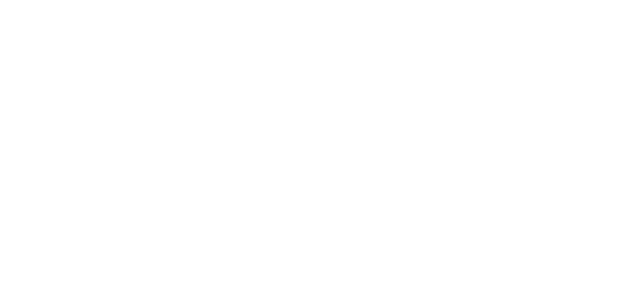
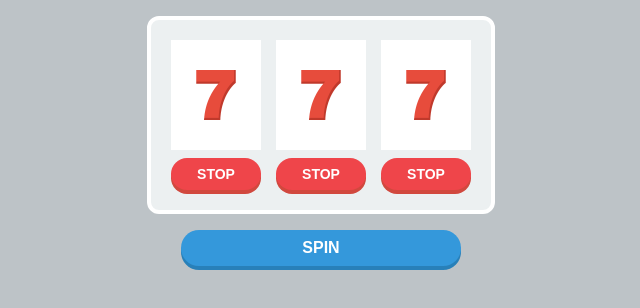
Before and after one commit to taku06mura/javascript_app, a plain HTML site: page SlotMachine/index.html in a window 1280 px wide. Shown: the whole page, without its empty margins (319-959 px from the left). Drawn offline with Linux system fonts and the light colour scheme.

Commit message:
add markup

```diff
--- /dev/null
+++ b/SlotMachine/css/styles.css
@@ -0,0 +1,50 @@
+body {
+  background: #bdc3c7;
+  font-size: 16px;
+  font-weight: bold;
+  font-family: Arial, sans-serif;
+}
+
+main {
+  width: 300px;
+  background: #ecf0f1;
+  padding: 20px;
+  border: 4px solid #fff;
+  border-radius: 12px;
+  margin: 16px auto;
+  display: flex;
+  justify-content: space-between;
+}
+
+.panel img {
+  width: 90px;
+  height: 110px;
+  margin-bottom: 4px;
+}
+
+.stop {
+  cursor: pointer;
+  width: 90px;
+  height: 32px;
+  background: #ef454a;
+  box-shadow: 0 4px 0 #d1483e;
+  border-radius: 16px;
+  line-height: 32px;
+  text-align: center;
+  font-size: 14px;
+  color: #fff;
+  user-select: none;
+}
+#spin {
+  cursor: pointer;
+  width: 280px;
+  height: 36px;
+  background: #3498db;
+  box-shadow: 0 4px 0 #2880b9;
+  border-radius: 18px;
+  line-height: 36px;
+  text-align: center;
+  color: #fff;
+  user-select: none;
+  margin: 0 auto;
+}
--- a/SlotMachine/index.html
+++ b/SlotMachine/index.html
@@ -3,8 +3,23 @@
 <head>
   <meta charset="utf-8">
   <title>Slot Machine</title>
+  <link rel="stylesheet" href="css/styles.css">
 </head>
 <body>
-
+  <main>
+    <section class="panel">
+      <img src="img/seven.png">
+      <div class="stop">STOP</div>
+    </section>
+    <section class="panel">
+      <img src="img/seven.png">
+      <div class="stop">STOP</div>
+    </section>
+    <section class="panel">
+      <img src="img/seven.png">
+      <div class="stop">STOP</div>
+    </section>
+  </main>
+    <div id="spin">SPIN</div>
 </body>
 </html>
```
Lines whose indentation alone changed are shown as unchanged.
